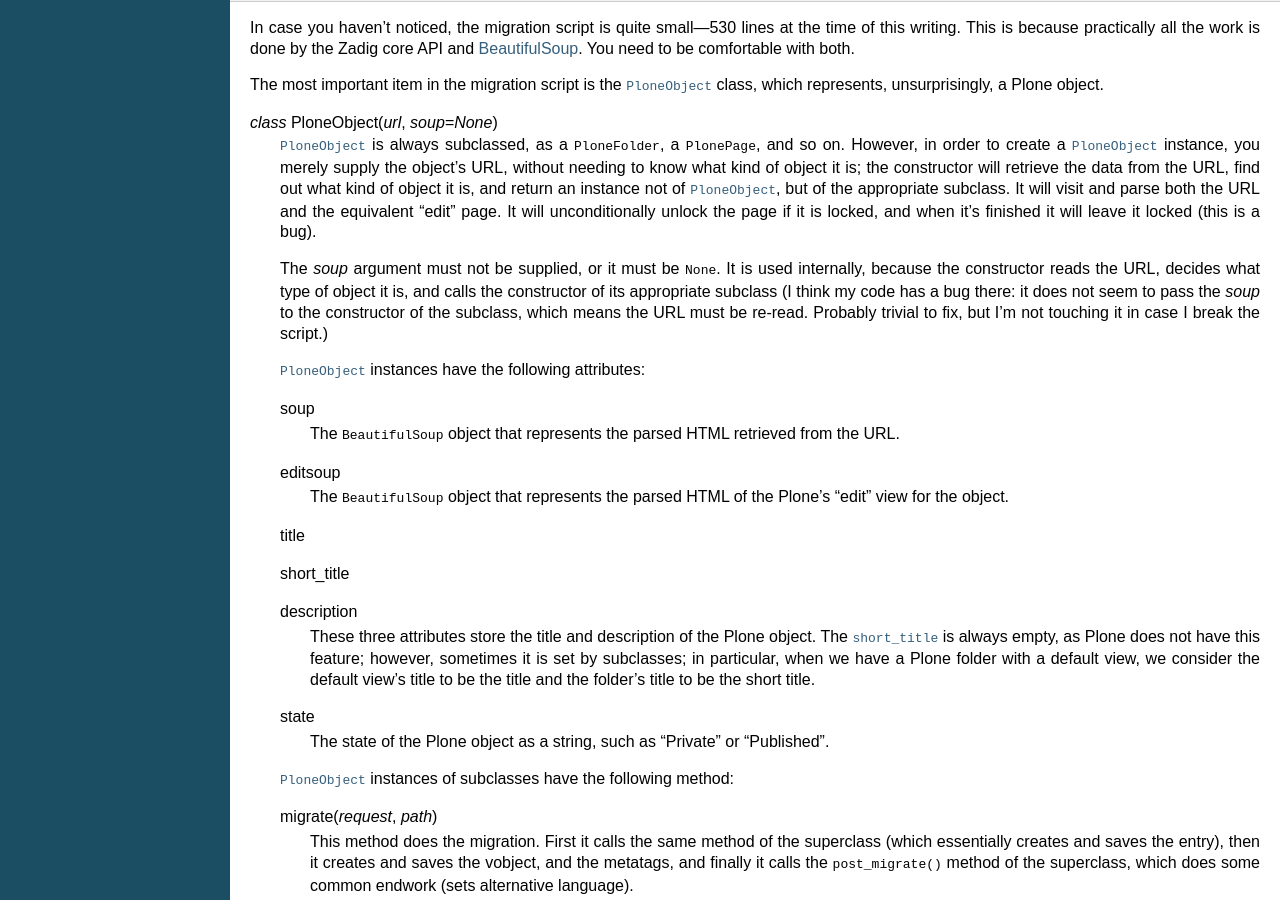
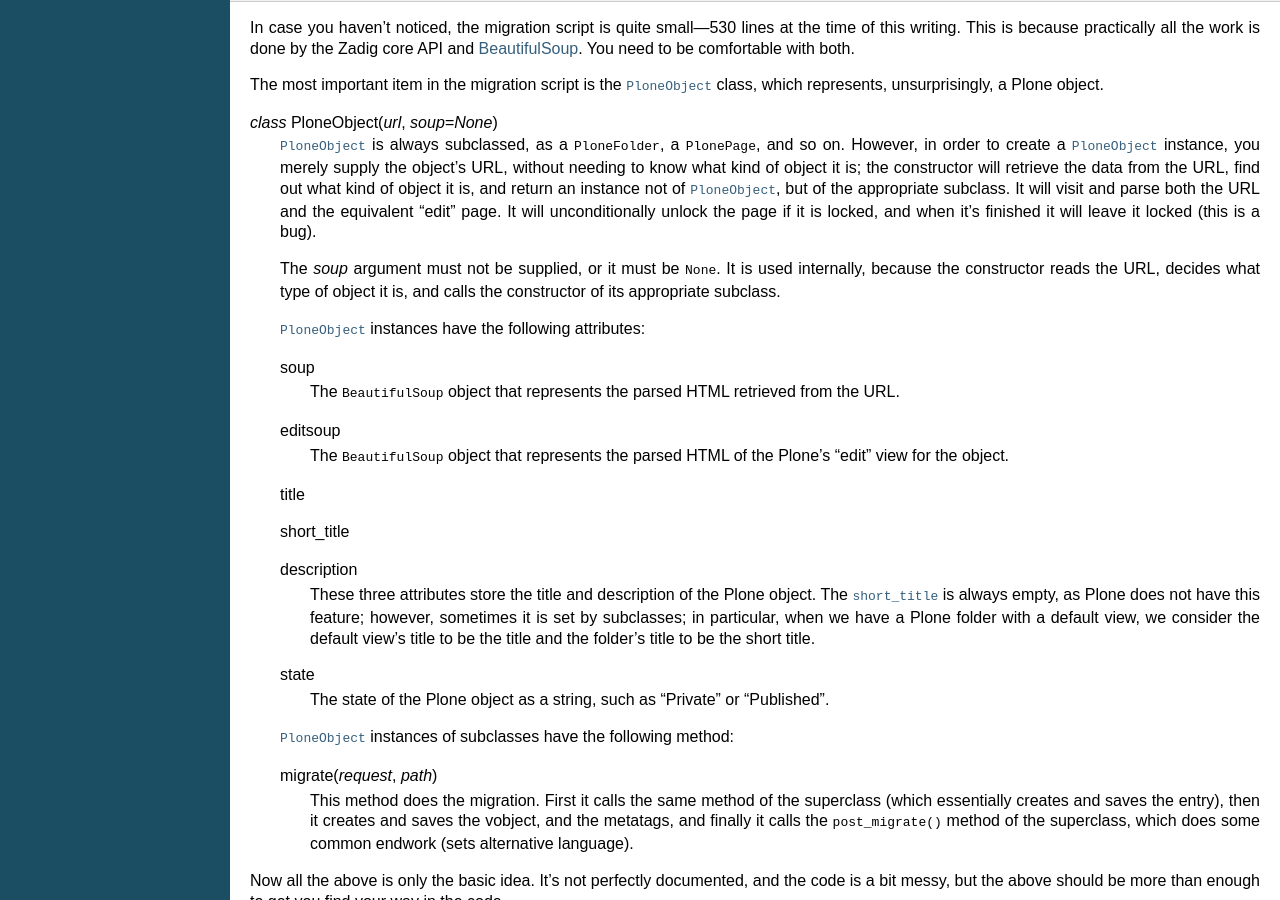
Before and after one commit to aptiko/zadig, a Sphinx documentation site: the page built from docs/migrating_from_plone.txt, in a window 1280 px wide and 900 px high, scrolled down 1515 px. Built offline with Sphinx 7.4.7, drawn with Linux system fonts in a browser that asks for light colours.

Commit message:
Fixed some plone2zadig bugs

```diff
--- a/docs/migrating_from_plone.txt
+++ b/docs/migrating_from_plone.txt
@@ -147,10 +147,7 @@ object.
    The *soup* argument must not be supplied, or it must be
    :const:`None`. It is used internally, because the constructor reads
    the URL, decides what type of object it is, and calls the
-   constructor of its appropriate subclass (I think my code has a bug
-   there: it does not seem to pass the *soup* to the constructor of
-   the subclass, which means the URL must be re-read. Probably trivial
-   to fix, but I'm not touching it in case I break the script.)
+   constructor of its appropriate subclass.
 
    :class:`PloneObject` instances have the following attributes:
 
```
Also changed, not shown: 1 other file.
